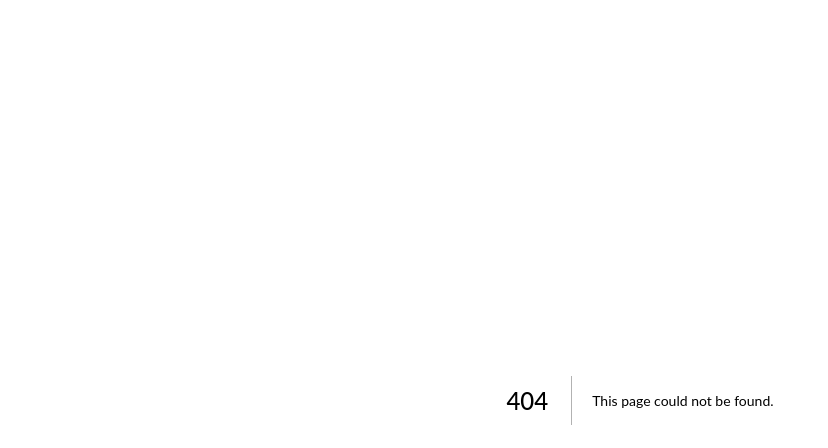
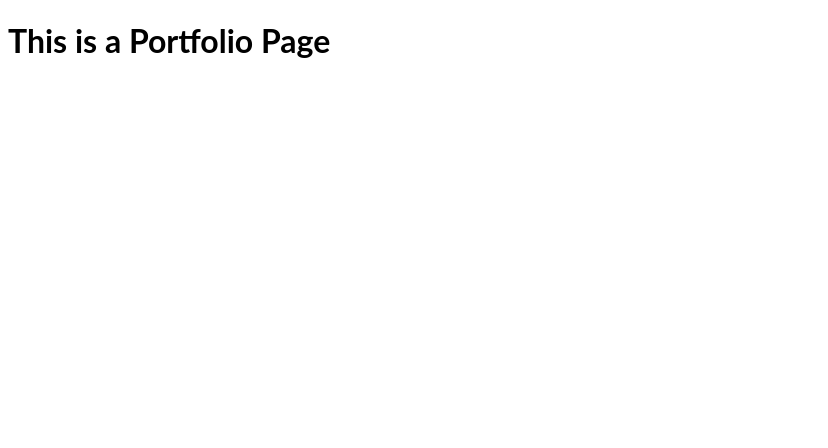
Before and after one commit to hassaan871/my-nextjs-project, a Next.js app: page /portfolio/1 in a window 1280 px wide. Before the commit this address had no page. Shown: the top 448 px of the page, without its empty margins (0-828 px from the left). Built offline with nearby package versions, Linux system fonts and the light colour scheme.

Commit message:
dynamic routing

```diff
--- /dev/null
+++ b/pages/portfolio/[placeholder].js
@@ -0,0 +1,11 @@
+import React from 'react'
+
+const PlaceHolder = () => {
+  return (
+    <div>
+      <h1>This is a Portfolio Page</h1>
+    </div>
+  )
+}
+
+export default PlaceHolder
```
Also changed, not shown: pages/portfolio/index.js (added, +11 -0 lines), pages/portfolio/list.js (added, +11 -0 lines).
